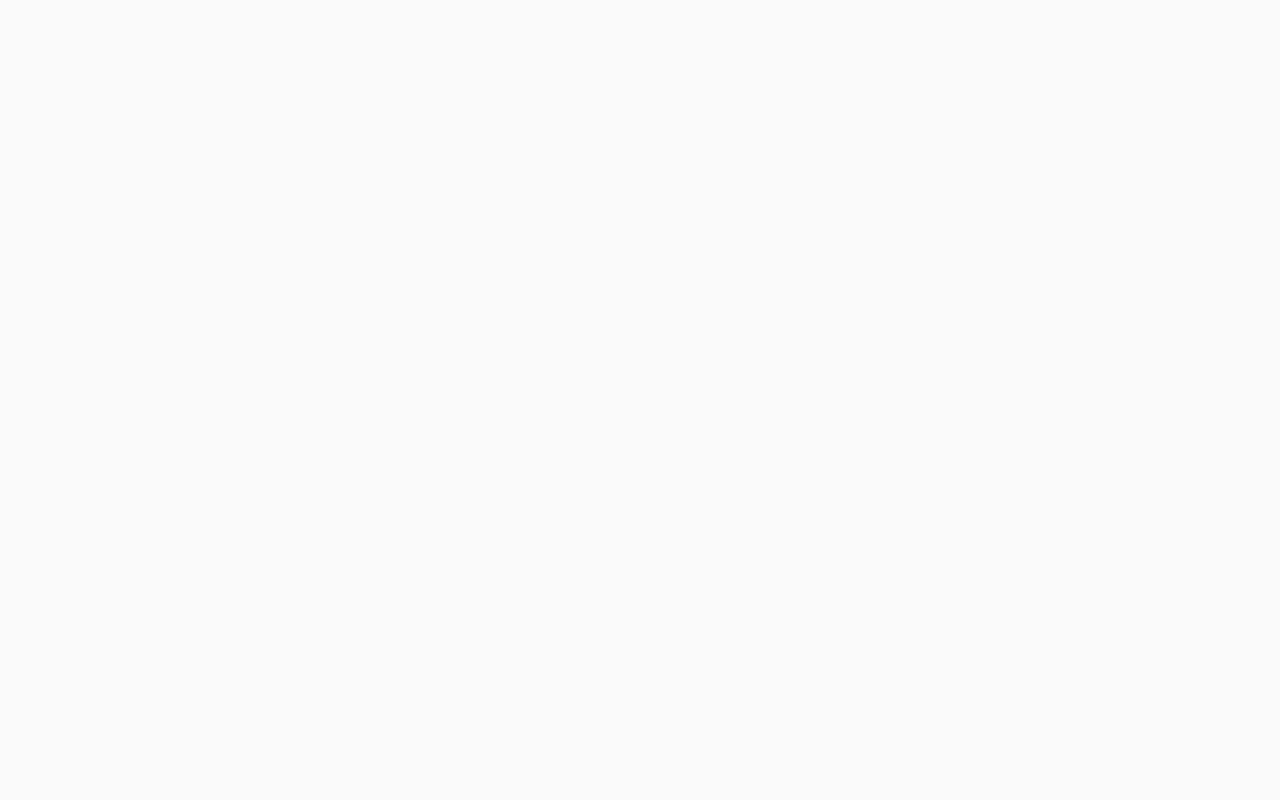
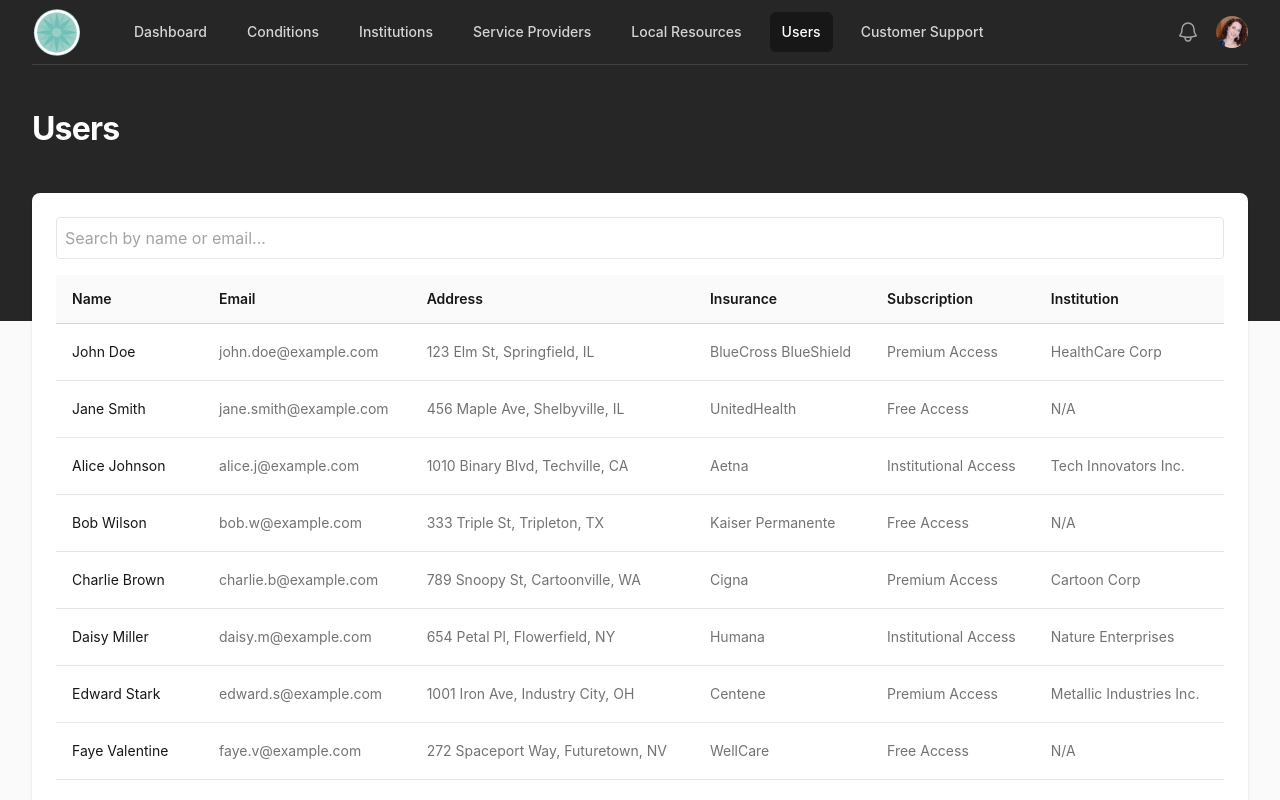
Before and after one commit to ernestobalanzar/caregiver-compass, a React (Vite) app: page /users in a window 1280 px wide. Before the commit this address had no page. Shown: the top 800 px of the page. Built offline with nearby package versions, Linux system fonts and the light colour scheme.

Commit message:
added users
added users to the admin section

```diff
--- a/src/AppRoutes.jsx
+++ b/src/AppRoutes.jsx
@@ -36,6 +36,7 @@ import DetailsInstitutions from "./pages/GeneralAdmin/DetailsInstitutions";
 import ServiceProviders from "./pages/GeneralAdmin/ServiceProviders";
 import LocalResources from "./pages/GeneralAdmin/LocalResources";
 import SupportTickets from "./pages/GeneralAdmin/SupportTickets";
+import Users from "./pages/GeneralAdmin/Users";
 
 const AuthenticatedRoute = ({ children, ...rest }) => {
   return (
@@ -220,6 +221,9 @@ const AppRoutes = () => {
       <AppGeneralAdminRouteLayout path="/support">
         <SupportTickets title="Support Tickets" />
       </AppGeneralAdminRouteLayout>
+      <AppGeneralAdminRouteLayout path="/users">
+        <Users title="Users" />
+      </AppGeneralAdminRouteLayout>
       <AuthenticatedRoute path="/">
         <Index />
       </AuthenticatedRoute>
--- a/src/layout/GeneralAdmin/GeneralAdminLayout.jsx
+++ b/src/layout/GeneralAdmin/GeneralAdminLayout.jsx
@@ -16,6 +16,7 @@ const navigation = [
   { name: "Institutions", href: "/institutions", current: false },
   { name: "Service Providers", href: "/serviceproviders", current: false },
   { name: "Local Resources", href: "/localresources", current: false },
+  { name: "Users", href: "/users", current: false },
   { name: "Customer Support", href: "/support", current: false },
 ];
 const userNavigation = [
--- /dev/null
+++ b/src/pages/GeneralAdmin/Users.jsx
@@ -0,0 +1,186 @@
+import React, { useState } from "react";
+
+const users = [
+  {
+    id: 1,
+    name: "John Doe",
+    email: "john.doe@example.com",
+    address: "123 Elm St, Springfield, IL",
+    insurance: "BlueCross BlueShield",
+    subscription: "Premium Access",
+    institution: "HealthCare Corp",
+  },
+  {
+    id: 2,
+    name: "Jane Smith",
+    email: "jane.smith@example.com",
+    address: "456 Maple Ave, Shelbyville, IL",
+    insurance: "UnitedHealth",
+    subscription: "Free Access",
+    institution: null,
+  },
+  // ... (The rest of the previous 10 users)
+  {
+    id: 11,
+    name: "Alice Johnson",
+    email: "alice.j@example.com",
+    address: "1010 Binary Blvd, Techville, CA",
+    insurance: "Aetna",
+    subscription: "Institutional Access",
+    institution: "Tech Innovators Inc.",
+  },
+  {
+    id: 12,
+    name: "Bob Wilson",
+    email: "bob.w@example.com",
+    address: "333 Triple St, Tripleton, TX",
+    insurance: "Kaiser Permanente",
+    subscription: "Free Access",
+    institution: null,
+  },
+  {
+    id: 13,
+    name: "Charlie Brown",
+    email: "charlie.b@example.com",
+    address: "789 Snoopy St, Cartoonville, WA",
+    insurance: "Cigna",
+    subscription: "Premium Access",
+    institution: "Cartoon Corp",
+  },
+  {
+    id: 14,
+    name: "Daisy Miller",
+    email: "daisy.m@example.com",
+    address: "654 Petal Pl, Flowerfield, NY",
+    insurance: "Humana",
+    subscription: "Institutional Access",
+    institution: "Nature Enterprises",
+  },
+  {
+    id: 15,
+    name: "Edward Stark",
+    email: "edward.s@example.com",
+    address: "1001 Iron Ave, Industry City, OH",
+    insurance: "Centene",
+    subscription: "Premium Access",
+    institution: "Metallic Industries Inc.",
+  },
+  {
+    id: 16,
+    name: "Faye Valentine",
+    email: "faye.v@example.com",
+    address: "272 Spaceport Way, Futuretown, NV",
+    insurance: "WellCare",
+    subscription: "Free Access",
+    institution: null,
+  },
+  {
+    id: 17,
+    name: "George Lucas",
+    email: "george.l@example.com",
+    address: "77 Galaxy Rd, Starworld, CA",
+    insurance: "Molina Healthcare",
+    subscription: "Institutional Access",
+    institution: "Galactic Films",
+  },
+  {
+    id: 18,
+    name: "Hannah Montana",
+    email: "hannah.m@example.com",
+    address: "888 Popstar Path, Musicville, TN",
+    insurance: "Ambetter",
+    subscription: "Premium Access",
+    institution: "Tune Studios",
+  },
+  {
+    id: 19,
+    name: "Ian Fleming",
+    email: "ian.f@example.com",
+    address: "007 Spy St, Adventureland, UK",
+    insurance: "Anthem",
+    subscription: "Free Access",
+    institution: null,
+  },
+  {
+    id: 20,
+    name: "Julia Roberts",
+    email: "julia.r@example.com",
+    address: "101 Hollywood Blvd, Movietown, CA",
+    insurance: "Bright Health",
+    subscription: "Institutional Access",
+    institution: "Cinema Central Corp",
+  },
+];
+
+export default function Users() {
+  const [searchTerm, setSearchTerm] = useState("");
+
+  const filteredUsers = users.filter(
+    (user) =>
+      user.name.toLowerCase().includes(searchTerm.toLowerCase()) ||
+      user.email.toLowerCase().includes(searchTerm.toLowerCase())
+  );
+
+  return (
+    <div>
+      <div className="mb-4">
+        <input
+          type="text"
+          placeholder="Search by name or email..."
+          className="w-full p-2 border rounded"
+          value={searchTerm}
+          onChange={(e) => setSearchTerm(e.target.value)}
+        />
+      </div>
+
+      <table className="min-w-full divide-y divide-gray-300">
+        <thead className="bg-gray-50">
+          <tr>
+            <th className="py-3 pl-4 pr-3 text-left text-sm font-semibold text-gray-900">
+              Name
+            </th>
+            <th className="py-3 px-3 text-left text-sm font-semibold text-gray-900">
+              Email
+            </th>
+            <th className="py-3 px-3 text-left text-sm font-semibold text-gray-900">
+              Address
+            </th>
+            <th className="py-3 px-3 text-left text-sm font-semibold text-gray-900">
+              Insurance
+            </th>
+            <th className="py-3 px-3 text-left text-sm font-semibold text-gray-900">
+              Subscription
+            </th>
+            <th className="py-3 px-3 text-left text-sm font-semibold text-gray-900">
+              Institution
+            </th>
+          </tr>
+        </thead>
+        <tbody className="divide-y divide-gray-200 bg-white">
+          {filteredUsers.map((user) => (
+            <tr key={user.id}>
+              <td className="whitespace-nowrap py-4 pl-4 pr-3 text-sm text-gray-900">
+                {user.name}
+              </td>
+              <td className="whitespace-nowrap px-3 py-4 text-sm text-gray-500">
+                {user.email}
+              </td>
+              <td className="whitespace-nowrap px-3 py-4 text-sm text-gray-500">
+                {user.address}
+              </td>
+              <td className="whitespace-nowrap px-3 py-4 text-sm text-gray-500">
+                {user.insurance}
+              </td>
+              <td className="whitespace-nowrap px-3 py-4 text-sm text-gray-500">
+                {user.subscription}
+              </td>
+              <td className="whitespace-nowrap px-3 py-4 text-sm text-gray-500">
+                {user.institution || "N/A"}
+              </td>
+            </tr>
+          ))}
+        </tbody>
+      </table>
+    </div>
+  );
+}
```
